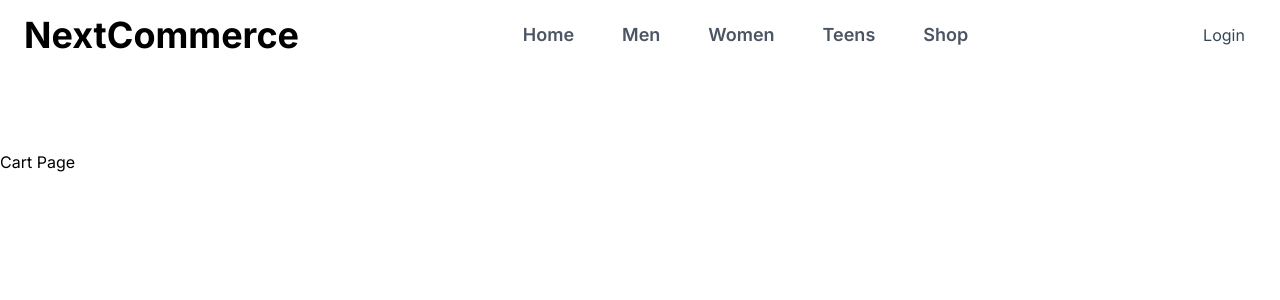
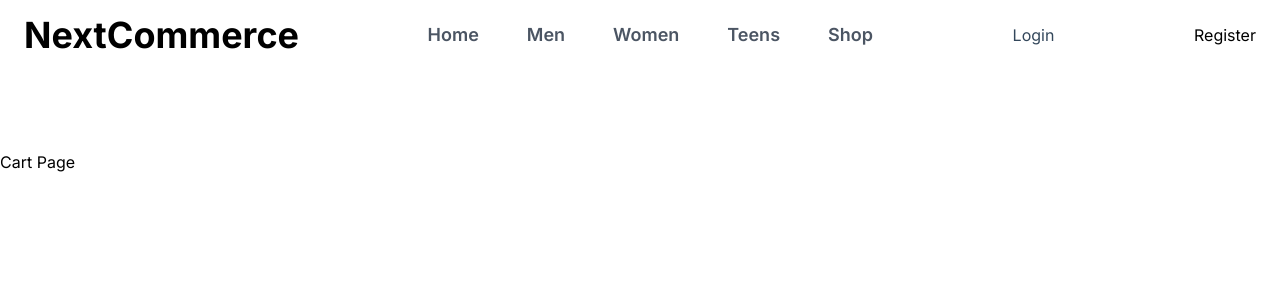
Before and after one commit to ChristianWare/ecomm-mach-3, a Next.js app: page /cart in a window 1280 px wide. Shown: the top 300 px of the page. Built offline with nearby package versions, Linux system fonts and the light colour scheme; no server answers.

Commit message:
Next Auth Login

```diff
--- a/src/components/Navbar.tsx
+++ b/src/components/Navbar.tsx
@@ -3,7 +3,6 @@ import { usePathname } from "next/navigation";
 import Link from "next/link";
 import { AiOutlineShoppingCart } from "react-icons/ai";
 import { FcGoogle } from "react-icons/fc";
-import { useState } from "react";
 import { signIn, signOut, useSession } from "next-auth/react";
 import toast from "react-hot-toast";
 
@@ -50,6 +49,8 @@ export default function Navbar() {
           ))}
         </nav>
 
+        {!session?.user && (
+          <>
             <button
               onClick={() =>
                 !session?.user ? signIn() : toast.error("Your are signed in")
@@ -58,14 +59,20 @@ export default function Navbar() {
             >
               Login
             </button>
+            <Link href='/register'>Register</Link>
+          </>
+        )}
 
         {session?.user && (
+          <>
+            <Link href='/profile'>My Account</Link>
             <button
               onClick={() => signOut()}
-            className='flex hover:font-medium w-20 h-6 justify-center items-center px-12 text-gray-500 hover:underline underline-offset-4 decoration-[1px] hover:text-red-600 md:border-r-[2px] border-r-gray-300 duration-200 last:border-r-0'
+              className='flex hover:font-medium w-20 h-6 justify-center items-center px-12 text-gray-500 hover:underline underline-offset-4 decoration-[1px] hover:text-red-600'
             >
               Logout
             </button>
+          </>
         )}
       </div>
     </header>
```
Also changed, not shown: 1 other file (tests, documents, lock files or other folders). Lines whose indentation alone changed are shown as unchanged.
